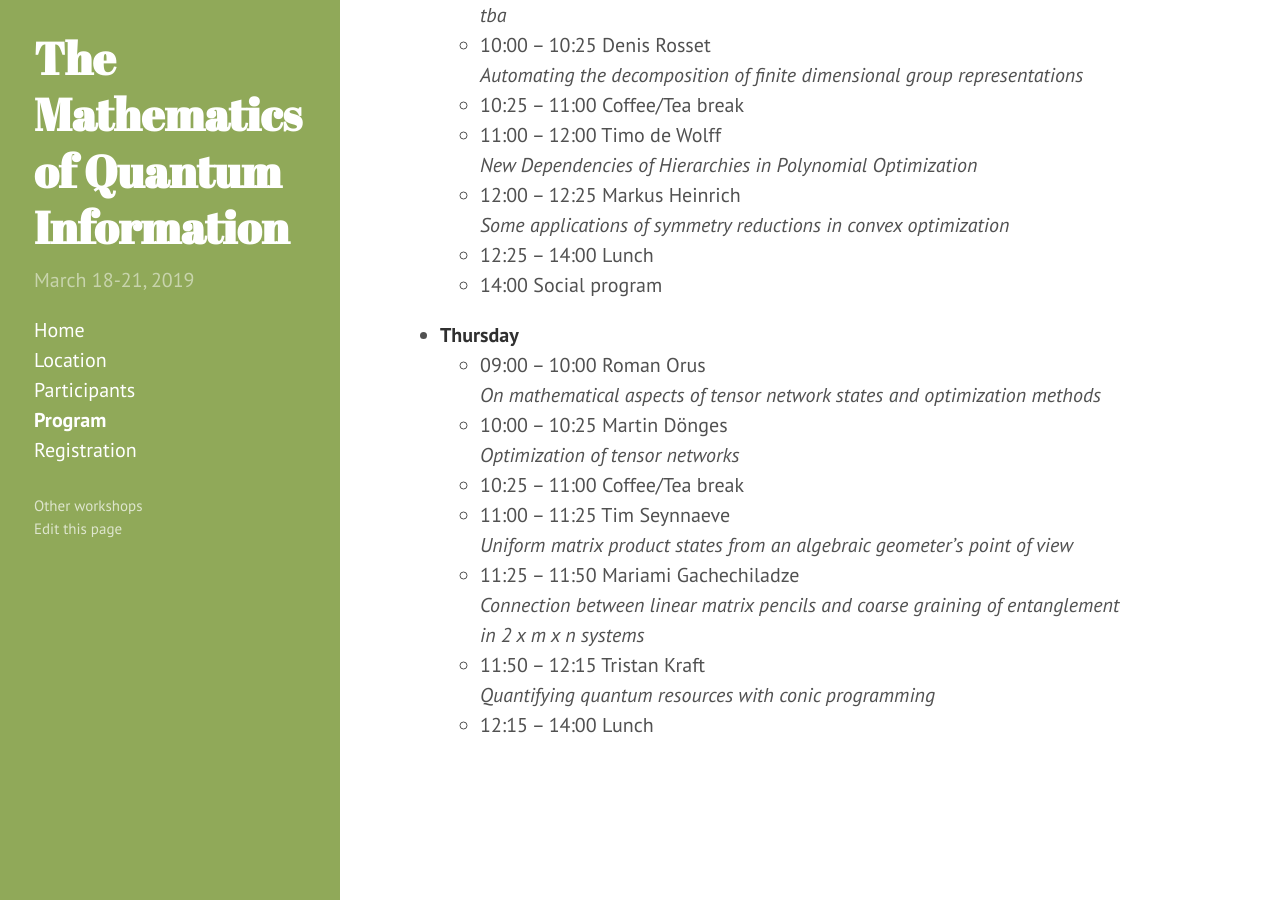
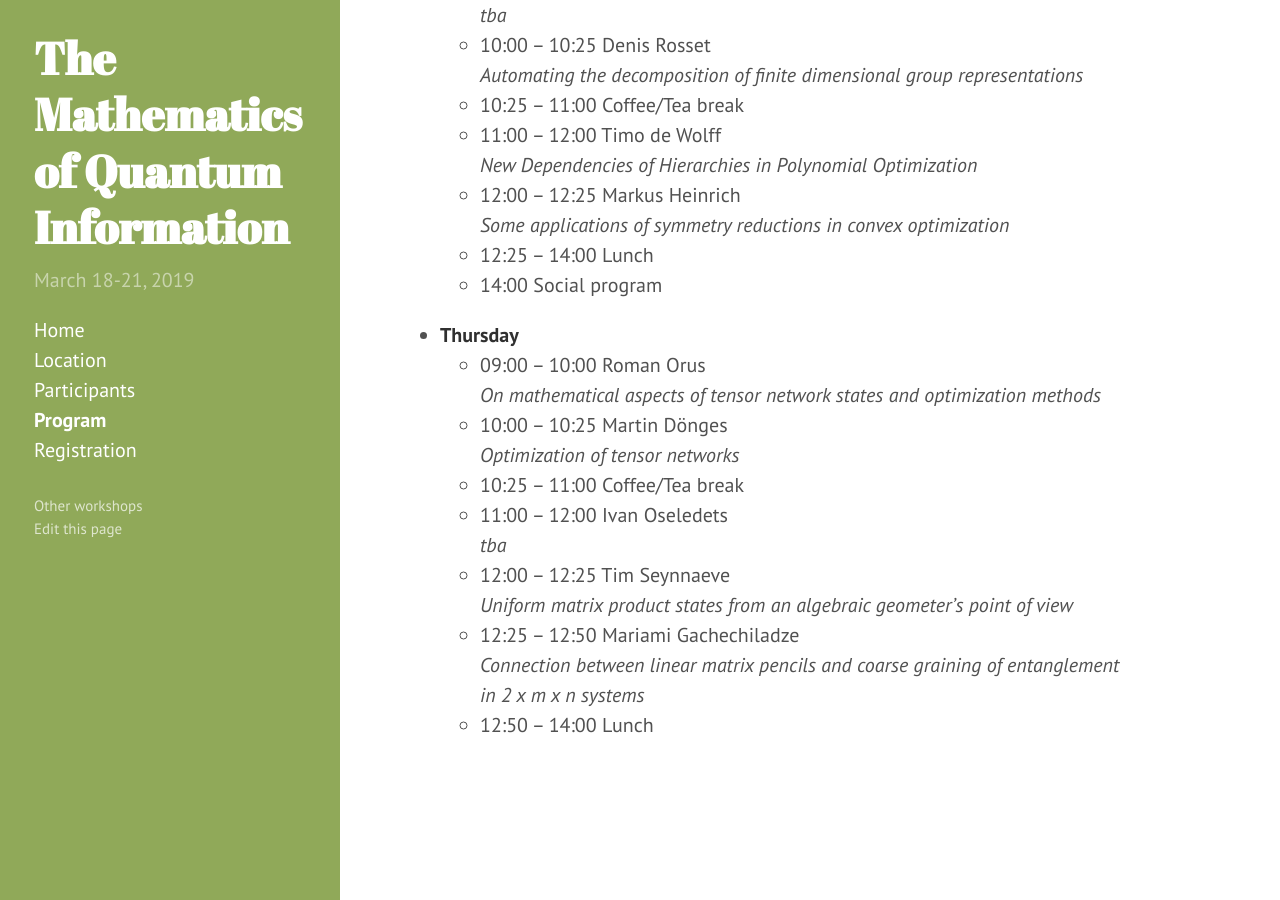
Before and after one commit to MoQIT/MoQI-2019, a Jekyll site: the page built from program.md, in a window 1280 px wide and 900 px high, scrolled down 1715 px. Built offline with Jekyll 4.4.1, drawn with Linux system fonts in a browser that asks for light colours; some of the changed text lies outside the part shown.

Commit message:
Tanmoy canceled and Ivan confirmed

```diff
--- a/program.md
+++ b/program.md
@@ -69,10 +69,10 @@ title: Program
   * 10:00 -- 10:25 Martin Dönges <br>
     *Optimization of tensor networks*
   * 10:25 -- 11:00 Coffee/Tea break
-  * 11:00 -- 11:25 Tim Seynnaeve <br>
+  * 11:00 -- 12:00 Ivan Oseledets <br>
+    *tba*
+  * 12:00 -- 12:25 Tim Seynnaeve <br>
     *Uniform matrix product states from an algebraic geometer’s point of view*
-  * 11:25 -- 11:50 Mariami Gachechiladze <br>
+  * 12:25 -- 12:50 Mariami Gachechiladze <br>
     *Connection between linear matrix pencils and coarse graining of entanglement in 2 x m x n systems*
-  * 11:50 -- 12:15 Tristan Kraft <br>
-    *Quantifying quantum resources with conic programming*
-  * 12:15 -- 14:00 Lunch
+  * 12:50 -- 14:00 Lunch
```
Also changed, not shown: other parts of program.md (+2 -2 lines).
